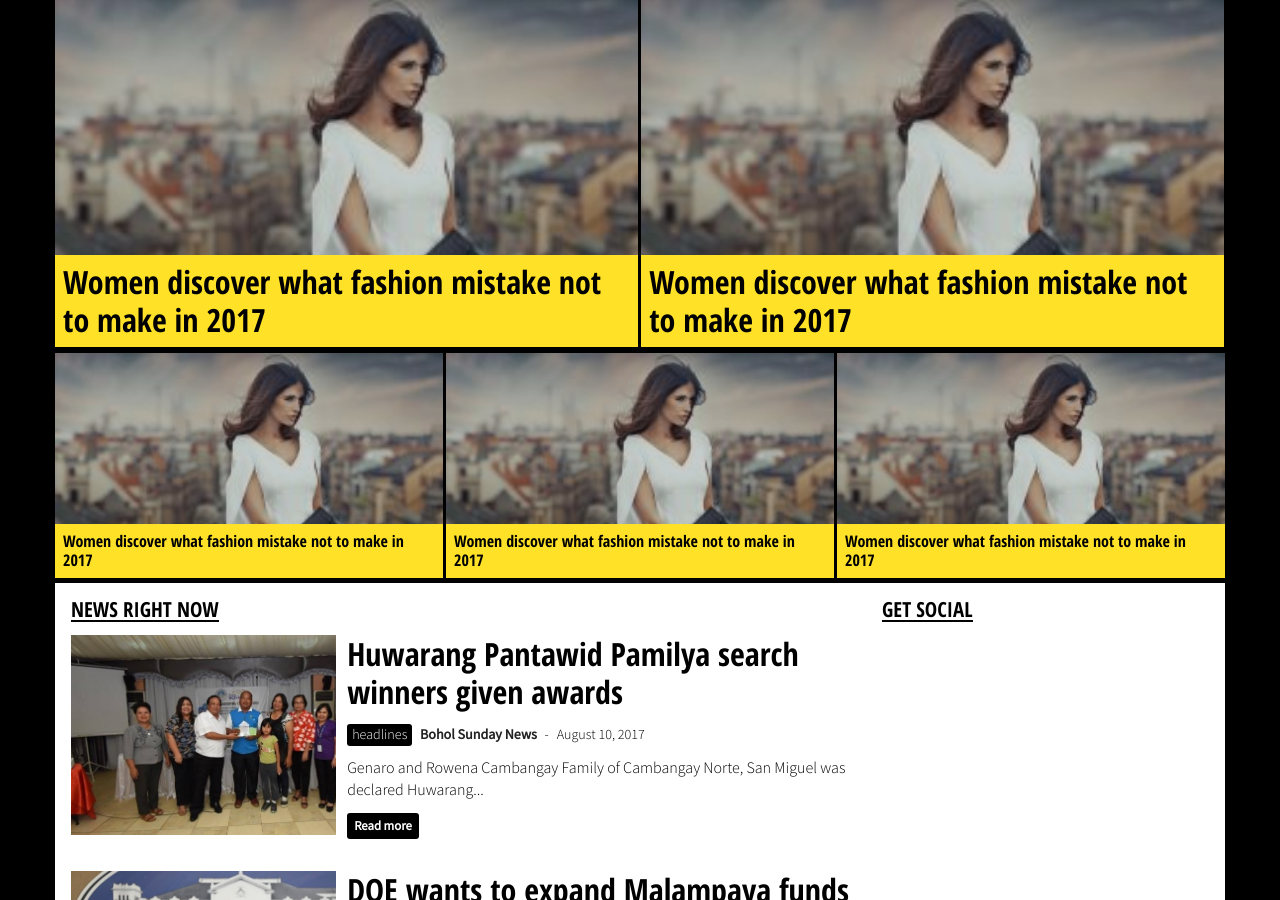
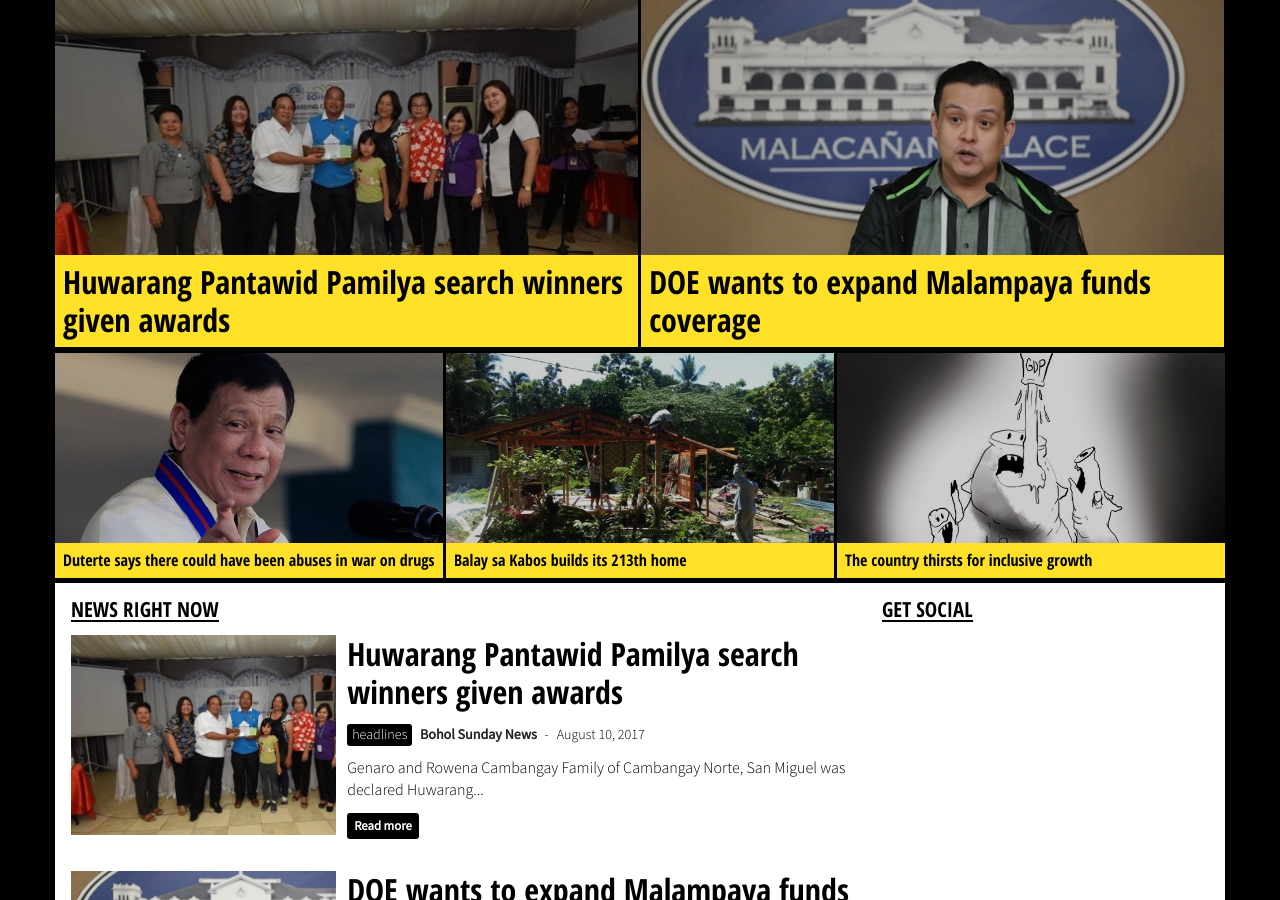
Before and after one commit to twintravelbohol/sunday, a Jekyll site: the page built from index.html, in a window 1280 px wide and 900 px high, scrolled down 393 px. Built offline with Jekyll 4.4.1, drawn with Linux system fonts in a browser that asks for light colours; nearby versions of some CDN libraries.

Commit message:
Add files via upload

```diff
--- a/_layouts/post.html
+++ b/_layouts/post.html
@@ -16,6 +16,11 @@ layout: default
       <div class='post-body'>
          <div class='post-content'>
             {% include social-share.html %}
+
+            <figure class='img'>
+               <img src="/assets/img/{{ page.title | downcase | replace: ' ', '-' }}.jpg">
+            </figure>
+
             {{ content }}
             {% include social-share.html social-post='social-bottom' %}
 
--- a/index.html
+++ b/index.html
@@ -1,40 +1,18 @@
 ---
 layout: default
-title: Sunday News
+title: Bohol Sunday News
 ---
 
 <section class='headlines'>
    <section class='headlines-container'>
-      <article class='article'>
+      {% for post in site.posts limit:5 %}
+      <a class='article' href='{{ post.url }}'>
          <figure class='img'>
-            <img src='/assets/img/post1.jpg'>
+            <img src="/assets/img/{{ post.title | replace: ' ', '-' | downcase }}.jpg">
          </figure>
-         <h2 class='title'>Women discover what fashion mistake not to make in 2017</h2>
-      </article>
-      <article class='article'>
-         <figure class='img'>
-            <img src='/assets/img/post1.jpg'>
-         </figure>
-         <h2 class='title'>Women discover what fashion mistake not to make in 2017</h2>
-      </article>
-      <article class='article'>
-         <figure class='img'>
-            <img src='/assets/img/post1.jpg'>
-         </figure>
-         <h2 class='title'>Women discover what fashion mistake not to make in 2017</h2>
-      </article>
-      <article class='article'>
-         <figure class='img'>
-            <img src='/assets/img/post1.jpg'>
-         </figure>
-         <h2 class='title'>Women discover what fashion mistake not to make in 2017</h2>
-      </article>
-      <article class='article'>
-         <figure class='img'>
-            <img src='/assets/img/post1.jpg'>
-         </figure>
-         <h2 class='title'>Women discover what fashion mistake not to make in 2017</h2>
-      </article>
+         <h2 class='title'>{{ post.title }}</h2>
+      </a>
+      {% endfor %}
    </section>
 </section>
 
```
